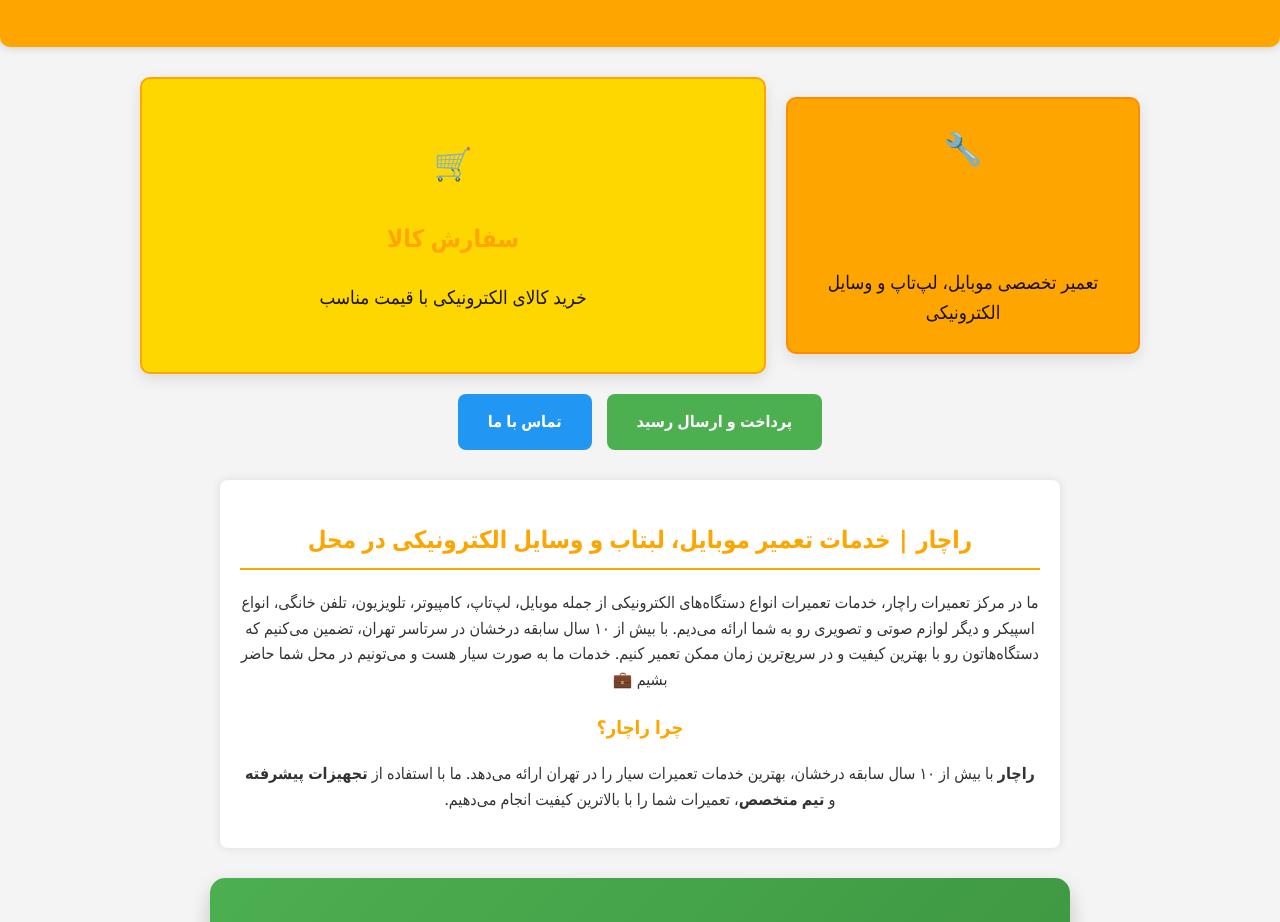
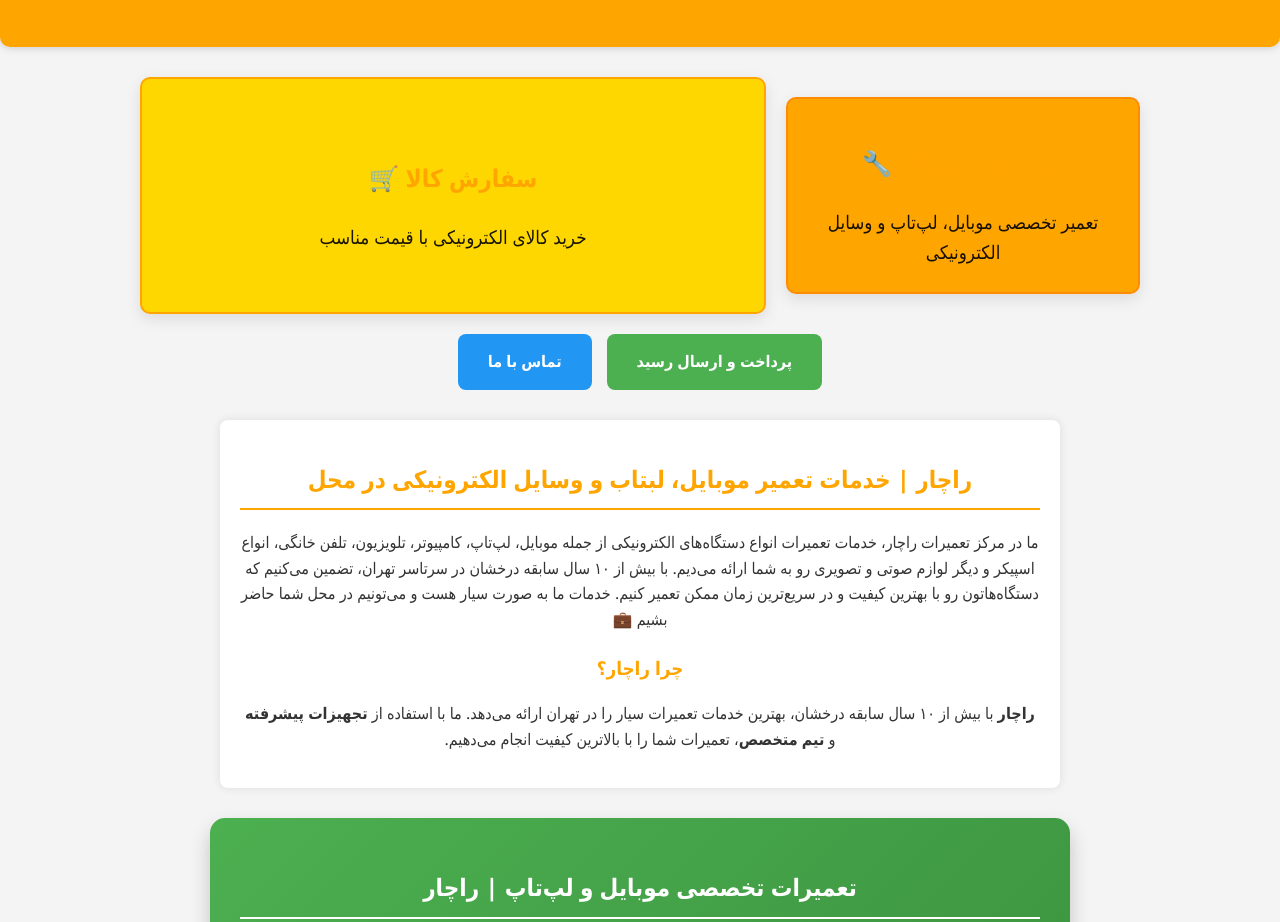
Before and after one commit to alirezadadashi1995/alirezadadashi1995, a plain HTML site: page index.html in a window 1280 px wide. Shown: the part 820-1742 px from the top of the page. Drawn offline with Linux system fonts and the light colour scheme.

Commit message:
Update index.html

```diff
--- a/index.html
+++ b/index.html
@@ -57,13 +57,11 @@
 <div class="main-actions">
     <div class="action-buttons">
         <a href="#repair-services" class="action-button repair-button">
-            <span>🔧</span>
-            <h3>خدمات تعمیرات</h3>
+            <h3>خدمات تعمیرات 🔧</h3>
             <p>تعمیر تخصصی موبایل، لپ‌تاپ و وسایل الکترونیکی</p>
         </a>
         <a href="#product-order" class="action-button buy-button">
-            <span>🛒</span>
-            <h3>سفارش کالا</h3>
+            <h3>سفارش کالا 🛒</h3>
             <p>خرید کالای الکترونیکی با قیمت مناسب</p>
         </a>
     </div>
```
